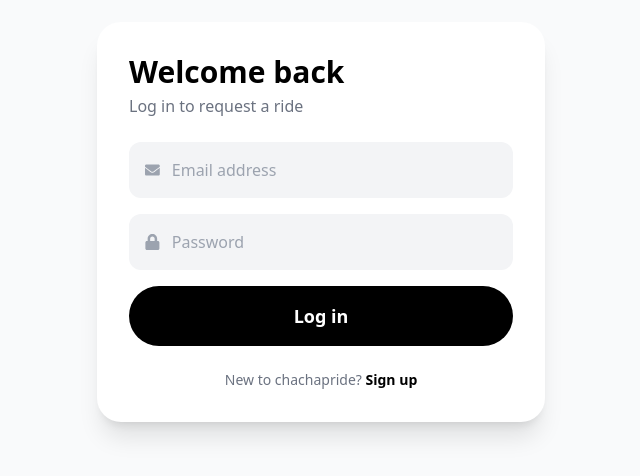
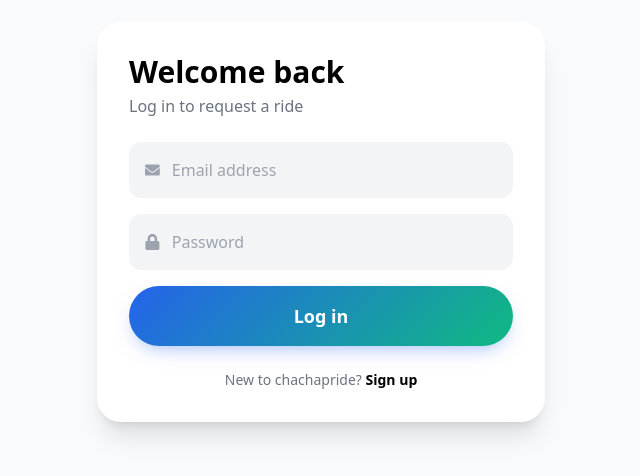
Before and after one commit to mzazi89/chachapride-driver, a Next.js app: page /login in a window 1280 px wide. Shown: the part 178-654 px from the top of the page, without its empty margins (319-959 px from the left). Built offline with nearby package versions, Linux system fonts and the light colour scheme; no server answers.

Commit message:
Theme: blue-green gradients on dark driver app, purple pending states

```diff
--- a/app/components/Header.js
+++ b/app/components/Header.js
@@ -27,7 +27,7 @@ export default function Header() {
     <header className="sticky top-0 z-40 bg-slate-900/95 backdrop-blur border-b border-slate-800">
       <div className="max-w-5xl mx-auto px-4 h-16 flex items-center justify-between">
         <Link href="/" className="text-xl font-extrabold tracking-tight text-white">
-          chacha<span className="text-emerald-400">ride</span>
+          chacha<span className="gradient-text">ride</span>
         </Link>
 
         <nav className="hidden md:flex items-center gap-1">
--- a/app/globals.css
+++ b/app/globals.css
@@ -1,6 +1,14 @@
 @tailwind base;
 @tailwind components;
 @tailwind utilities;
+
+:root {
+  --brand-blue: #2563eb;
+  --brand-green: #10b981;
+  --brand-purple: #8b5cf6;
+  --brand-gradient: linear-gradient(135deg, #2563eb 0%, #10b981 100%);
+  --brand-gradient-warm: linear-gradient(90deg, #2563eb 0%, #10b981 45%, #8b5cf6 100%);
+}
 
 @layer base {
   html {
@@ -8,7 +16,7 @@
   }
 
   body {
-    @apply bg-gray-50;
+    @apply bg-slate-900;
   }
 }
 
@@ -18,12 +26,18 @@
   }
 
   .uber-input:focus {
-    @apply ring-2 ring-black bg-white;
+    @apply ring-2 ring-blue-500 bg-white;
   }
 
   .uber-button {
-    @apply w-full bg-black text-white py-4 rounded-full font-bold text-lg
-           hover:bg-gray-800 transition-all duration-200 transform hover:scale-[1.02];
+    @apply w-full text-white py-4 rounded-full font-bold text-lg
+           transition-all duration-200 transform hover:scale-[1.02];
+    background: var(--brand-gradient);
+    box-shadow: 0 8px 20px -8px rgba(37, 99, 235, 0.5);
+  }
+
+  .uber-button:hover {
+    filter: brightness(1.08);
   }
 
   .uber-card {
@@ -32,6 +46,13 @@
 
   .uber-card:hover {
     @apply shadow-2xl;
+  }
+
+  .gradient-text {
+    background: var(--brand-gradient-warm);
+    -webkit-background-clip: text;
+    background-clip: text;
+    color: transparent;
   }
 }
 
@@ -45,35 +66,19 @@
 }
 
 .driver-input:focus {
-  @apply border-emerald-500 ring-1 ring-emerald-500;
+  @apply border-blue-500 ring-1 ring-blue-500;
 }
 
 .driver-btn-primary {
-  @apply w-full bg-emerald-500 text-slate-950 font-bold py-3.5 rounded-xl hover:bg-emerald-400 active:scale-[0.99] transition-all duration-200 disabled:opacity-50 disabled:cursor-not-allowed;
+  @apply w-full text-white font-bold py-3.5 rounded-xl active:scale-[0.99] transition-all duration-200 disabled:opacity-50 disabled:cursor-not-allowed;
+  background: var(--brand-gradient);
+  box-shadow: 0 6px 16px -6px rgba(37, 99, 235, 0.45);
+}
+
+.driver-btn-primary:hover {
+  filter: brightness(1.1);
 }
 
 .driver-btn-secondary {
-  @apply w-full bg-slate-700 text-white font-semibold py-3 rounded-xl hover:bg-slate-600 transition-all duration-200 disabled:opacity-50 disabled:cursor-not-allowed;
+  @apply w-full bg-slate-700 text-slate-200 font-bold py-3.5 rounded-xl hover:bg-slate-600 active:scale-[0.99] transition-all duration-200 disabled:opacity-50 disabled:cursor-not-allowed;
 }
-
-.driver-btn-outline {
-  @apply w-full bg-transparent text-white font-semibold py-3 rounded-xl border border-slate-600 hover:bg-slate-800 transition-all duration-200 disabled:opacity-50 disabled:cursor-not-allowed;
-}
-
-/* Custom scrollbar */
-::-webkit-scrollbar {
-  width: 8px;
-}
-
-::-webkit-scrollbar-track {
-  background: #f1f1f1;
-}
-
-::-webkit-scrollbar-thumb {
-  background: #888;
-  border-radius: 10px;
-}
-
-::-webkit-scrollbar-thumb:hover {
-  background: #555;
-}
--- a/app/login/page.js
+++ b/app/login/page.js
@@ -65,7 +65,7 @@ export default function LoginPage() {
           )}
 
           <form onSubmit={handleSubmit} className="space-y-4">
-            <div className="flex items-center gap-3 bg-gray-100 rounded-xl p-4 focus-within:bg-white focus-within:ring-2 focus-within:ring-black">
+            <div className="flex items-center gap-3 bg-gray-100 rounded-xl p-4 focus-within:bg-white focus-within:ring-2 focus-within:ring-blue-500">
               <FaEnvelope className="text-gray-400" />
               <input
                 type="email"
@@ -77,7 +77,7 @@ export default function LoginPage() {
               />
             </div>
 
-            <div className="flex items-center gap-3 bg-gray-100 rounded-xl p-4 focus-within:bg-white focus-within:ring-2 focus-within:ring-black">
+            <div className="flex items-center gap-3 bg-gray-100 rounded-xl p-4 focus-within:bg-white focus-within:ring-2 focus-within:ring-blue-500">
               <FaLock className="text-gray-400" />
               <input
                 type="password"
--- a/app/settlements/page.js
+++ b/app/settlements/page.js
@@ -14,7 +14,7 @@ import { useAuth } from '../context/AuthContext';
 import { fmtKsh as fmt } from '../../lib/format';
 
 const STATUS_PILL = {
-  pending: 'bg-amber-500/15 text-amber-400 border-amber-500/30',
+  pending: 'bg-violet-500/15 text-violet-400 border-violet-500/30',
   deposited: 'bg-blue-500/15 text-blue-400 border-blue-500/30',
   verified: 'bg-emerald-500/15 text-emerald-400 border-emerald-500/30',
 };
```
